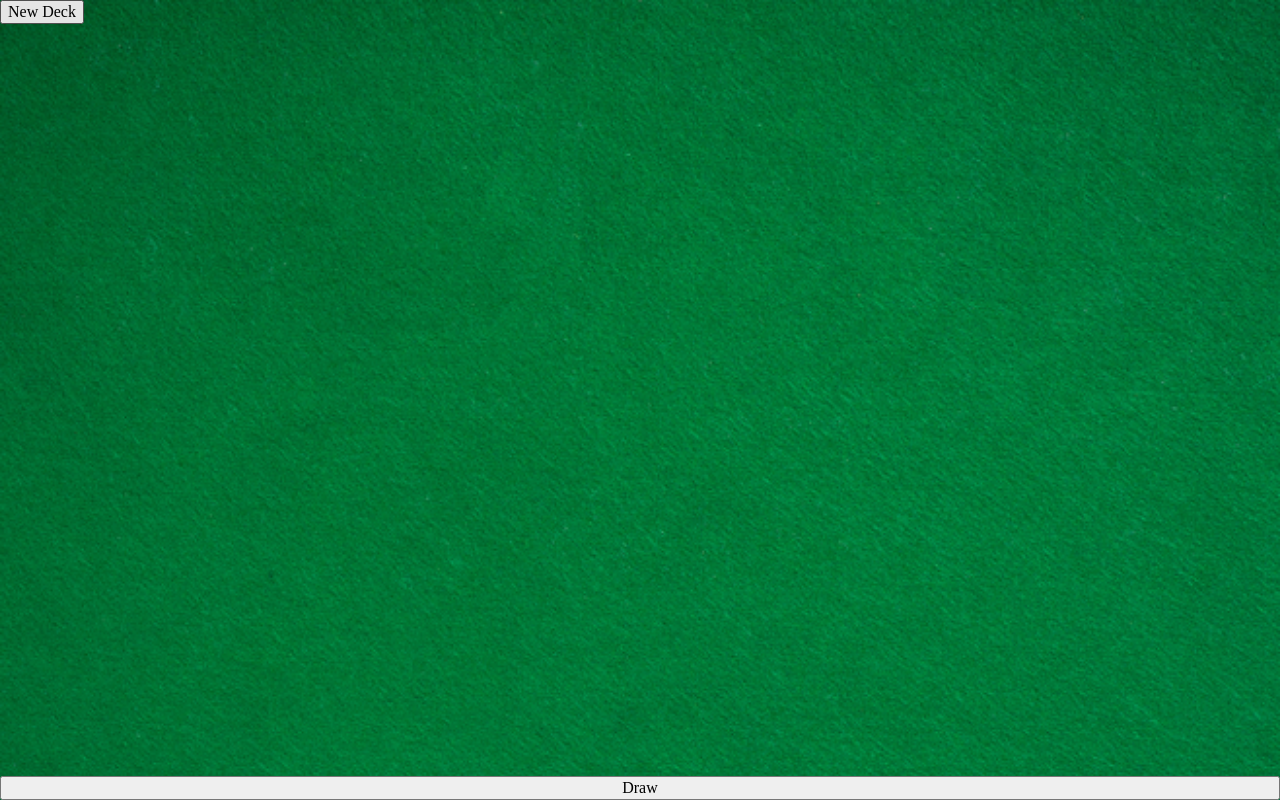
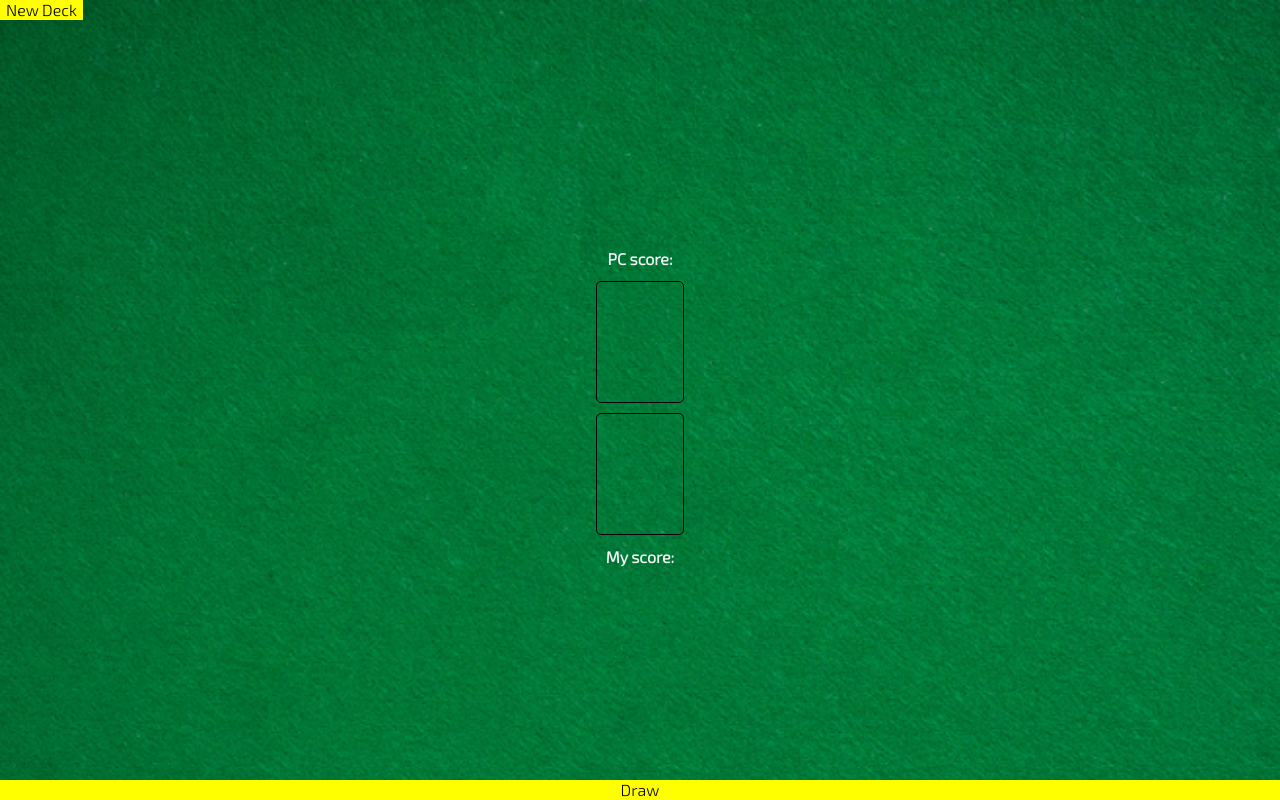
Before and after one commit to javiernfigueroa/warProyect, a plain HTML site: page index.html in a window 1280 px wide. Drawn offline with nearby package versions, Linux system fonts and the light colour scheme.

Commit message:
update css

```diff
--- a/index.css
+++ b/index.css
@@ -1,22 +1,45 @@
 body {
     background-image: url(../img/table.png);
     background-size: cover;
+    font-family: "Exo 2", sans-serif;
 }
 
-#game-container{
+h4 {
+    color: whitesmoke;
+    margin: 0;
+}
+
+main{
     display: flex;
     flex-direction: column;
     justify-content: space-between;
-    height: 100%;
+    height: 100vh;
 }
 
 .cards {
-    width: 100px;
+    height: 120px;;
 }
 
 #cards-container {
     display: flex;
+    flex-direction: column;
     justify-content: center;
+    align-items: center;
+}
+
+.card-slot {
+    border: 1px solid black;
+    border-radius: 5px;
+    height: 120px;
+    width: calc(120px * 5 / 7);
+    margin-bottom: 5px;
+    margin-top: 5px;
+}
+
+button {
+    background-color: yellow;
+    cursor: pointer;
+    border: none;
 }
 
 #btn {
@@ -24,3 +47,9 @@ body {
     flex-direction: column;
     align-content: center;
 }
+
+.score{
+    display: flex;
+    align-items: center;
+    margin: 0.5em;
+}
--- a/index.html
+++ b/index.html
@@ -1,5 +1,10 @@
+<!DOCTYPE html>
 <html>
-  <head>
+  <head lang="en">
+    <meta charset="UTF-8">
+    <meta http-equiv="X-UA-Compatible" content="IE=edge">
+    <meta name="viewport" content="width=device-width, initial-scale=1.0">
+    <title>War Game</title>
     <link
       rel="stylesheet"
       href="https://cdnjs.cloudflare.com/ajax/libs/normalize/8.0.1/normalize.css"
@@ -12,19 +17,25 @@
     <link rel="stylesheet" href="index.css" />
   </head>
   <body>
-    <div id="game-container">
+    <main id="game-container">
       <div class="top">
         <button id="new-deck">New Deck</button>
         <p id="remaining"></p>
       </div>
       <div id="cards-container">
-        <div id="card1"></div>
-        <div id="card2"></div>
+        <div class="score" id="pc-score">
+            <h4>PC score: </h4>
+        </div>
+        <div class="card-slot" id="card1"></div>
+        <div class="card-slot" id="card2"></div>
+        <div class="score" id="player-score">
+            <h4>My score:</h4>
+        </div>
       </div>
       <div id="btn">
         <button id="new-cards">Draw</button>
       </div>
-    </div>
+    </main>
     <script src="index.js"></script>
   </body>
 </html>
--- a/index.js
+++ b/index.js
@@ -30,3 +30,9 @@ function drawCard() {
 
 document.getElementById("new-deck").addEventListener("click", handleClick);
 document.getElementById("new-cards").addEventListener("click", drawCard);
+
+
+// let myScore = 2
+// document.getElementById("player-score").innerHTML = `
+// <h4>My Score: ${myScore}</p>
+// `
```
